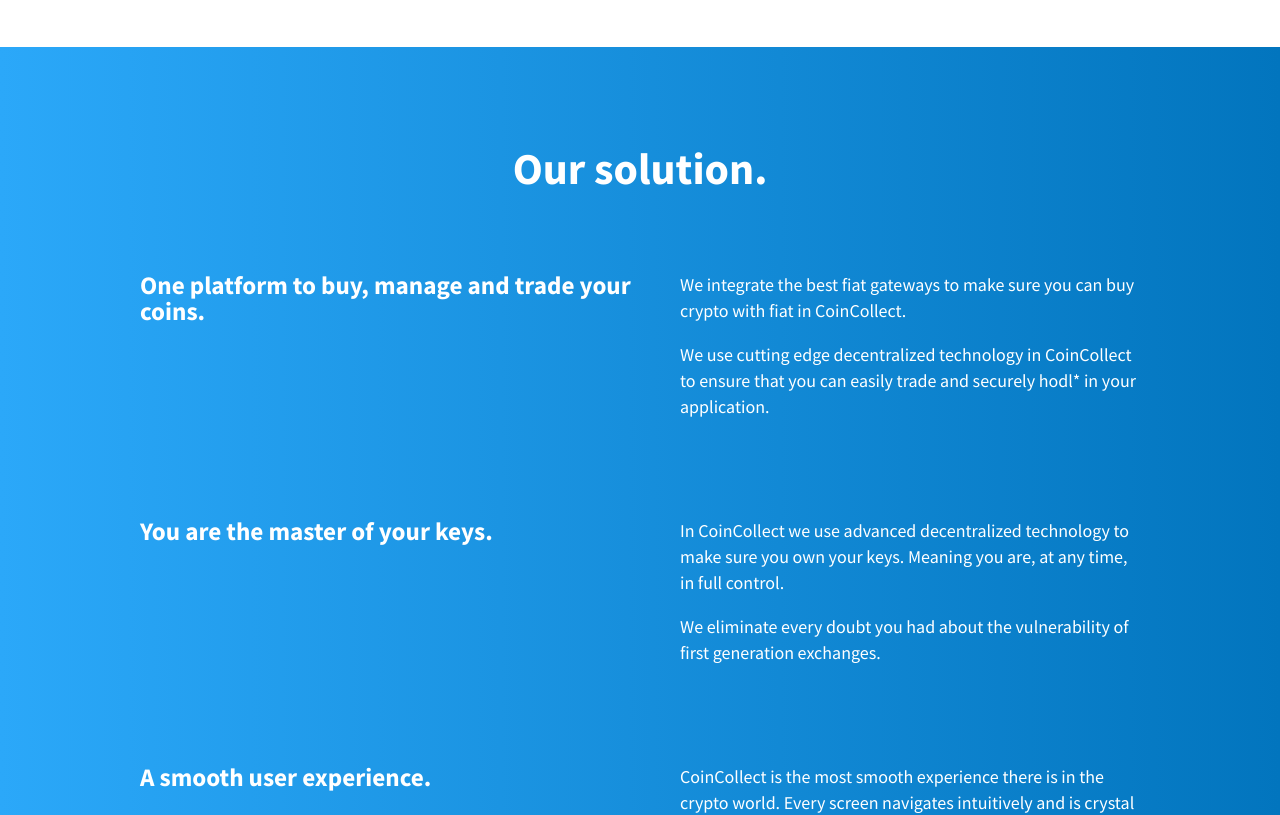
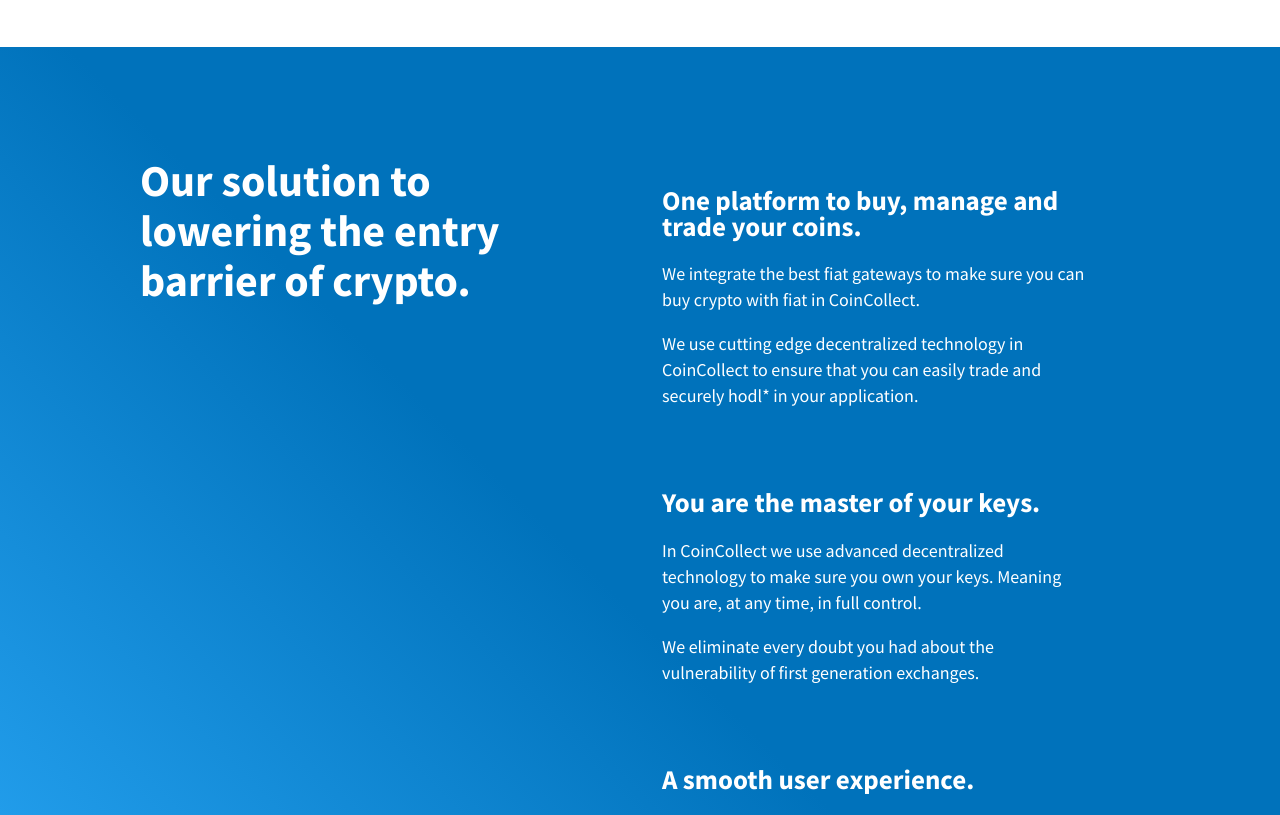
Before and after one commit to brrrrrr/coincollect-site, a React (Create React App) app: page / in a window 1280 px wide. Shown: the part 3300-4115 px from the top of the page. Built offline with nearby package versions, Linux system fonts and the light colour scheme.

Commit message:
Updated Competitors & Solution design

```diff
--- a/src/views/Competitors/Competitors.js
+++ b/src/views/Competitors/Competitors.js
@@ -6,7 +6,7 @@
   render() {
     return (
       <article className="Competitors">
-        <h1>CoinCollect versus competitors</h1>
+        <h1>CoinCollect versus normal exchanges</h1>
         <img src={table} alt="Table with CoinCollect versus competitors" />
       </article>
     );
--- a/src/views/Solution/Solution.css
+++ b/src/views/Solution/Solution.css
@@ -2,30 +2,41 @@
   background: #000;
   padding: 80px;
   color: #fff;
-  background: #2ba8f9;
-  background: -moz-linear-gradient(left, #2ba8f9 0%, #0275be 100%);
-  background: -webkit-linear-gradient(left, #2ba8f9 0%,#0275be 100%);
-  background: linear-gradient(to right, #2ba8f9 0%,#0275be 100%);
-  filter: progid:DXImageTransform.Microsoft.gradient( startColorstr='#2ba8f9', endColorstr='#0275be',GradientType=1 );
+  background: #30afff;
+  background: -moz-linear-gradient(45deg, #30afff 0%, #0072bb 50%, #0072bb 100%);
+  background: -webkit-linear-gradient(45deg, #30afff 0%,#0072bb 50%,#0072bb 100%);
+  background: linear-gradient(45deg, #30afff 0%,#0072bb 50%,#0072bb 100%);
+  filter: progid:DXImageTransform.Microsoft.gradient( startColorstr='#30afff', endColorstr='#0072bb',GradientType=1 );
 }
 .Solution > .max-width {
   width: 1000px;
 }
+.Solution > .max-width > * {
+  flex: 1;
+}
 .Solution h1 {
   font-size: 44px;
-  text-align: center;
+  line-height: 50px;
+  text-align: left;
+  margin-right: 22px;
 }
+
 .Solution dl {
-  width: 100%;
   margin-top: 90px;
+  color: #fff;
+  padding: 50px;
+  border-radius: 50px;
+  margin-left: 22px;
+  margin-top: -12px;
+  width: 650px;
+  max-width: 100%;
 }
 .Solution dt {
-  flex: 0 1 50%;
-  font-weight: bold;
-  font-size: 1.4em;
+  margin: 0;
+  color: #fff;
 }
 .Solution dd {
-  flex: 1 0 40%;
+  margin: 0;
   margin-bottom: 80px;
 }
 .Solution dd > p:first-child {
--- a/src/views/Solution/Solution.js
+++ b/src/views/Solution/Solution.js
@@ -5,12 +5,14 @@
   render() {
     return (
       <div className="Solution">
-        <div className="max-width">
+        <div className="max-width flex flex-wrap">
 
-          <h1>Our solution.</h1>
+          <h1>
+            Our solution to lowering the entry barrier of crypto.
+          </h1>
 
-          <dl className="flex flex-wrap">
-            <dt>One platform to buy, manage and trade your coins.</dt>
+          <dl>
+            <dt><h2>One platform to buy, manage and trade your coins.</h2></dt>
             <dd>
               <p>
                 We integrate the best fiat gateways to make sure you can buy crypto with fiat in CoinCollect.
@@ -19,7 +21,7 @@
                 We use cutting edge decentralized technology in CoinCollect to ensure that you can easily trade and securely hodl* in your application.
               </p>
             </dd>
-            <dt>You are the master of your keys.</dt>
+            <dt><h2>You are the master of your keys.</h2></dt>
             <dd>
               <p>
                 In CoinCollect we use advanced decentralized technology to make sure you own your keys. Meaning you are, at any time, in full control.
@@ -28,7 +30,7 @@
                 We eliminate every doubt you had about the vulnerability of first generation exchanges.
               </p>
             </dd>
-            <dt>A smooth user experience.</dt>
+            <dt><h2>A smooth user experience.</h2></dt>
             <dd>
               <p>
                 CoinCollect is the most smooth experience there is in the crypto world. Every screen navigates intuitively and is crystal clear.
```
Also changed, not shown: src/views/Competitors/table.png.
